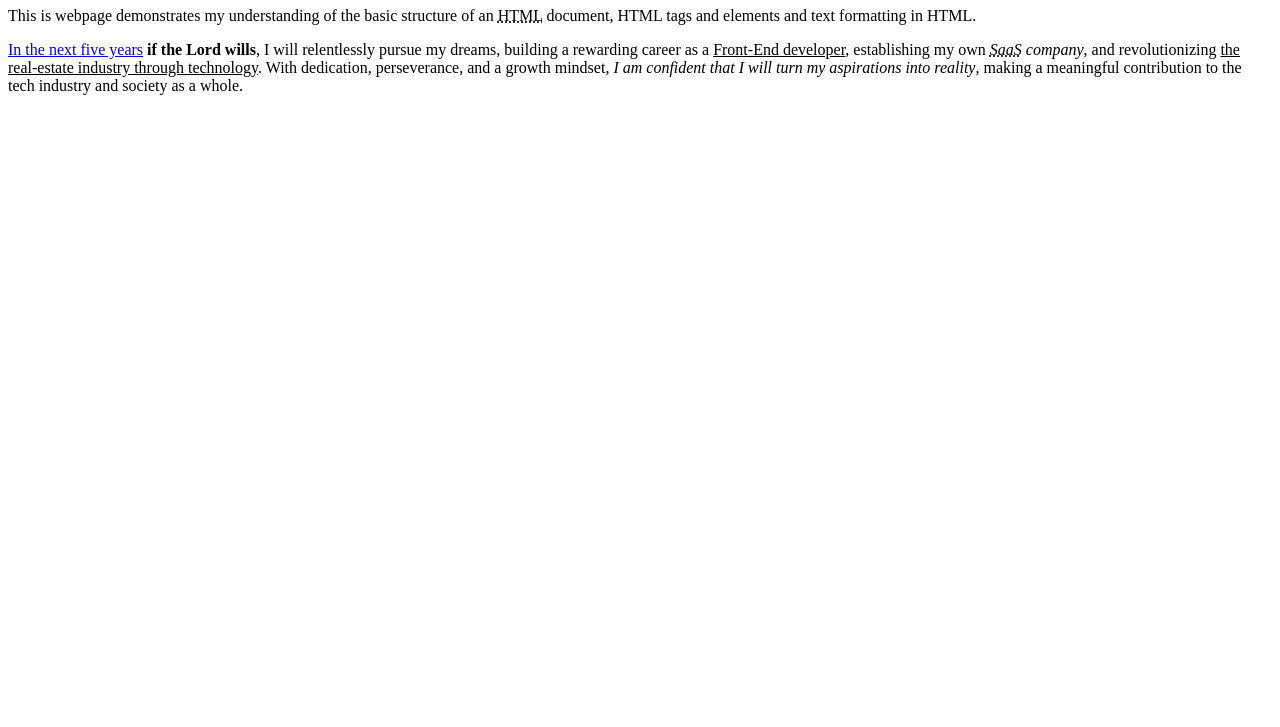
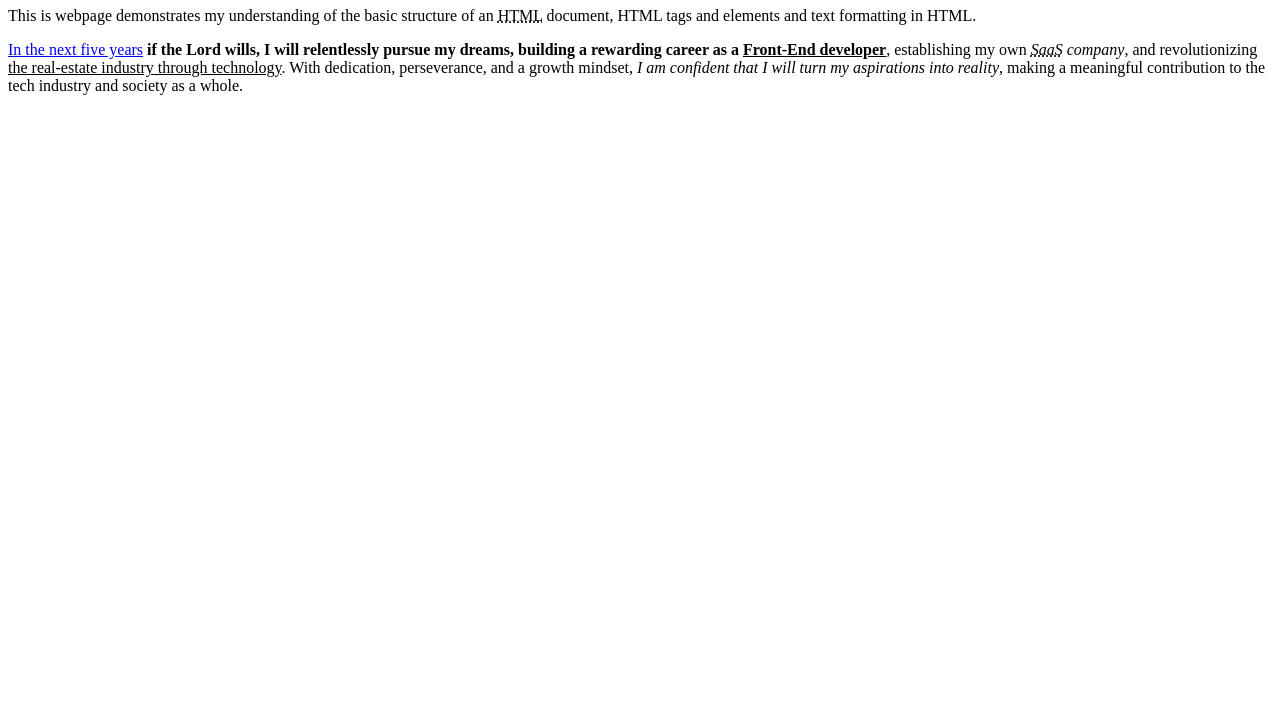
Before and after one commit to amankanz/AZ-Frontend-HTMLCSS, a plain HTML site: page index.html in a window 1280 px wide. Shown: the part 73-800 px from the top of the page. Drawn offline with Linux system fonts and the light colour scheme.

Commit message:
Assignment to demonstrate my understanding of HTML

```diff
--- a/index.html
+++ b/index.html
@@ -11,7 +11,7 @@
     This is webpage demonstrates my understanding of the basic structure of an <abbr title="Hyper Text Markup Language">HTML</abbr> document, HTML tags and elements and text formatting in HTML.
   </p>
   <p>
-    <a href="#">In the next five years</a> <strong>if the Lord wills</strong>, I will relentlessly pursue my dreams, building a rewarding career as a <u>Front-End developer</u>, establishing my own <i><abbr title="Software as a Service">SaaS</abbr> company</i>, and revolutionizing <u>the real-estate industry through technology</u>. With dedication, perseverance, and a growth mindset, <em>I am confident that I will turn my aspirations into reality</em>, making a meaningful contribution to the tech industry and society as a whole.
+    <a href="#">In the next five years</a> <b>if the Lord wills, I will relentlessly pursue my dreams, building a rewarding career as a <u>Front-End developer</u></b>, establishing my own <i><abbr title="Software as a Service">SaaS</abbr> company</i>, and revolutionizing <u>the real-estate industry through technology</u>. With dedication, perseverance, and a growth mindset, <em>I am confident that I will turn my aspirations into reality</em>, making a meaningful contribution to the tech industry and society as a whole.
   </p>
 </body>
 </html>
```
